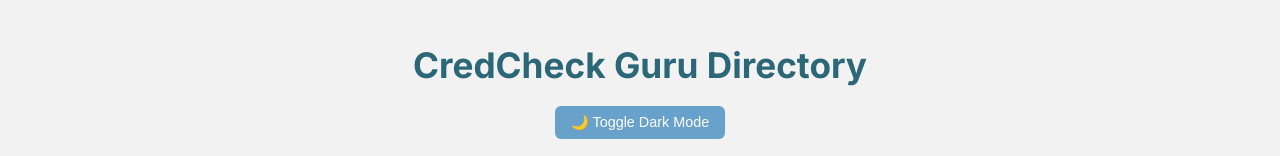
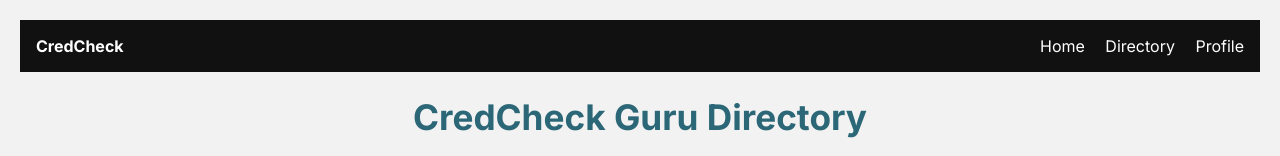
Before and after one commit to ItsSuperDuperAwesome/credcheck-landing, a plain HTML site: page directory.html in a window 1280 px wide. Shown: the top 156 px of the page. Drawn offline with Linux system fonts and the light colour scheme.

Commit message:
Update directory.html

```diff
--- a/directory.html
+++ b/directory.html
@@ -31,6 +31,22 @@
       padding: 20px;
       color: var(--text-color);
       transition: background 0.3s ease, color 0.3s ease;
+    }
+    nav {
+      background: #111;
+      color: white;
+      padding: 1rem;
+      display: flex;
+      justify-content: space-between;
+      align-items: center;
+      position: sticky;
+      top: 0;
+      z-index: 1000;
+    }
+    nav a {
+      color: white;
+      text-decoration: none;
+      margin-left: 1rem;
     }
     .container {
       max-width: 1000px;
@@ -153,6 +169,15 @@
   </style>
 </head>
 <body>
+  <nav>
+    <div style="font-weight: bold;">CredCheck</div>
+    <div>
+      <a href="/index.html">Home</a>
+      <a href="/directory.html">Directory</a>
+      <a href="/profile.html?guru=alex-hormozi">Profile</a>
+    </div>
+  </nav>
+
   <script>
     const theme = localStorage.getItem('theme');
     if (
@@ -205,26 +230,21 @@
         name: "Tai Lopez",
         score: 42,
         url: "/profile.html?guru=tai-lopez",
-    niches: ["Mindset", "Marketing", "Personal Development"],
-
+        niches: ["Mindset", "Marketing", "Personal Development"]
       },
       {
         name: "Iman Gadzhi",
         score: 58,
         url: "/profile.html?guru=iman-gadzhi",
-    niches: ["SMMA", "Digital Marketing", "Online Business"],
-
+        niches: ["SMMA", "Digital Marketing", "Online Business"]
       },
       {
         name: "Alex Hormozi",
         score: 92,
         url: "/profile.html?guru=alex-hormozi",
-    niches: ["Business", "Scaling", "Sales", "Entrepreneurship"],
-
+        niches: ["Business", "Scaling", "Sales", "Entrepreneurship"]
       }
     ];
-
-
 
     const guruGrid = document.getElementById('guruGrid');
     const searchInput = document.getElementById('searchInput');
@@ -254,16 +274,6 @@
           <a href="${guru.url}">View Profile</a>
         `;
 
-<nav style="background: #111; color: white; padding: 1rem; display: flex; justify-content: space-between; align-items: center;">
-  <div style="font-weight: bold;">CredCheck</div>
-  <div style="display: flex; gap: 1rem;">
-    <a href="/index.html" style="color: white; text-decoration: none;">Home</a>
-    <a href="/directory.html" style="color: white; text-decoration: none;">Directory</a>
-    <a href="/profile.html?guru=alex-hormozi" style="color: white; text-decoration: none;">Example Profile</a>
-  </div>
-</nav>
-
-
         guruGrid.appendChild(card);
       });
     }
```
Lines whose indentation alone changed are shown as unchanged.
